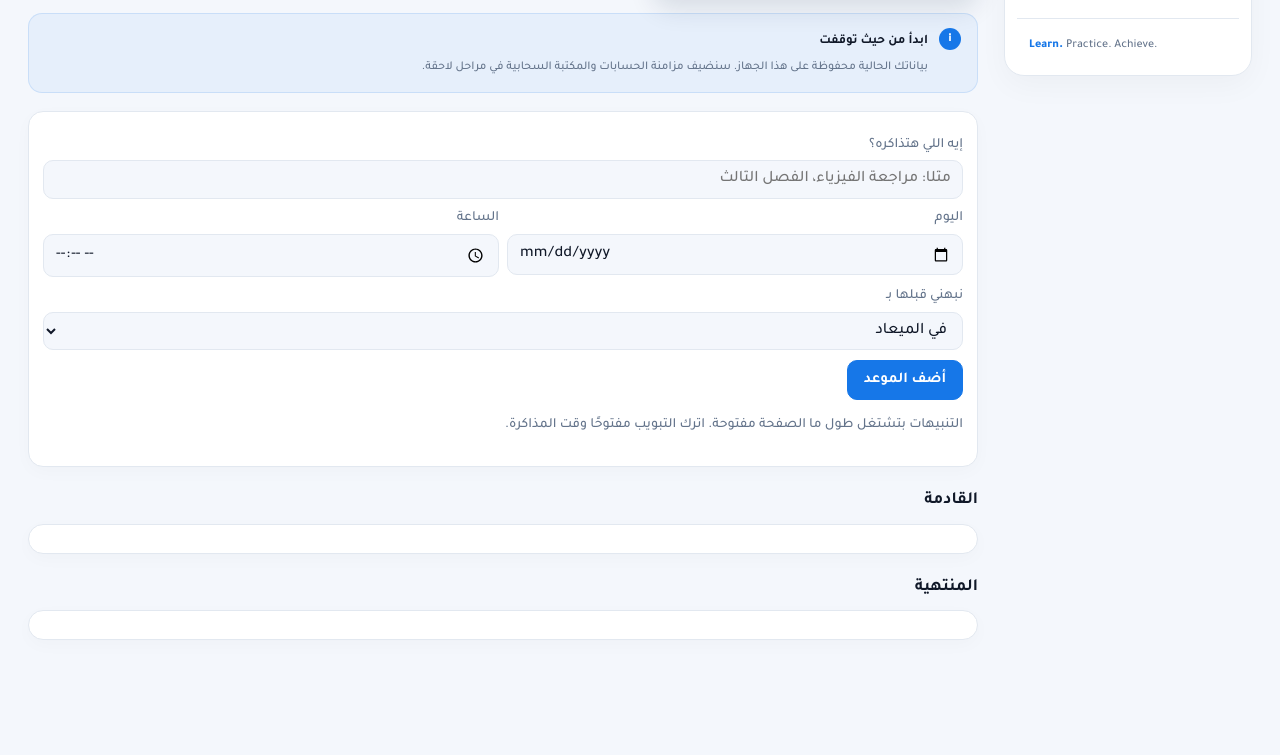
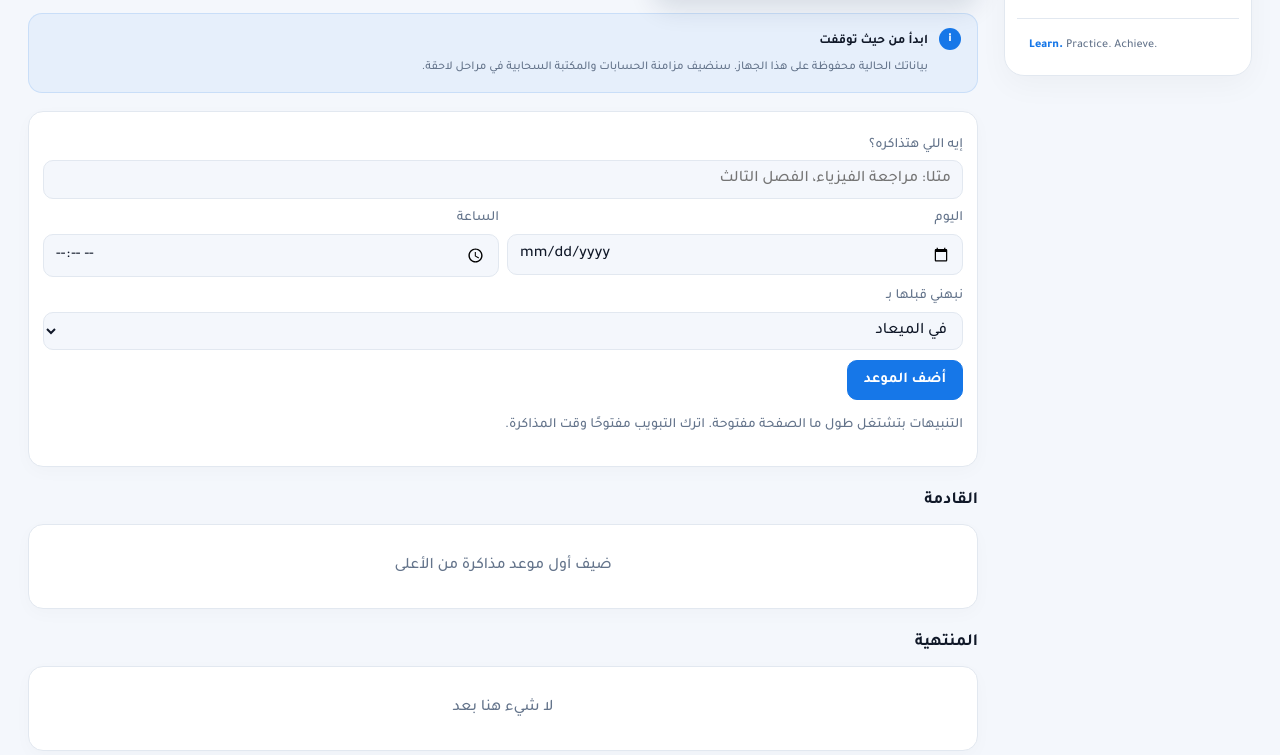
Before and after one commit to 1ahmednyx-spec/ahmed-study-app, a plain HTML site: page index.html in a window 1280 px wide. Shown: the part 706-1461 px from the top of the page. Before the commit the page ends 1398 px from the top, so only its background shows below. Drawn offline with Linux system fonts and the light colour scheme.

Commit message:
Load notes feature before app bootstrap

```diff
--- a/index.html
+++ b/index.html
@@ -251,6 +251,7 @@
 <script src="./assets/js/core/storage.js"></script>
 <script src="./assets/js/core/navigation.js"></script>
 <script src="./assets/js/features/schedule.js"></script>
+<script src="./assets/js/features/notes.js"></script>
 <script src="./assets/js/app.js"></script>
 </body>
 </html>
```
